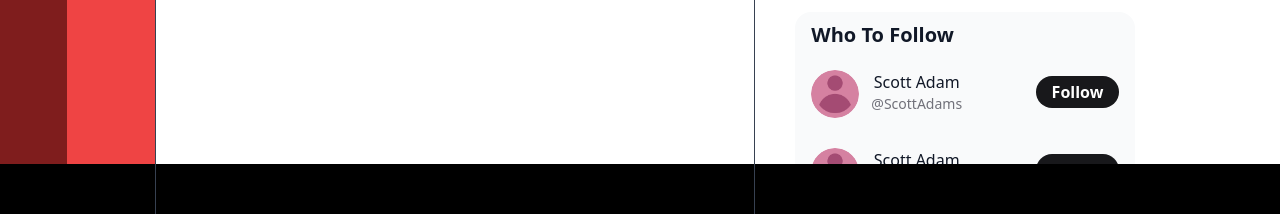
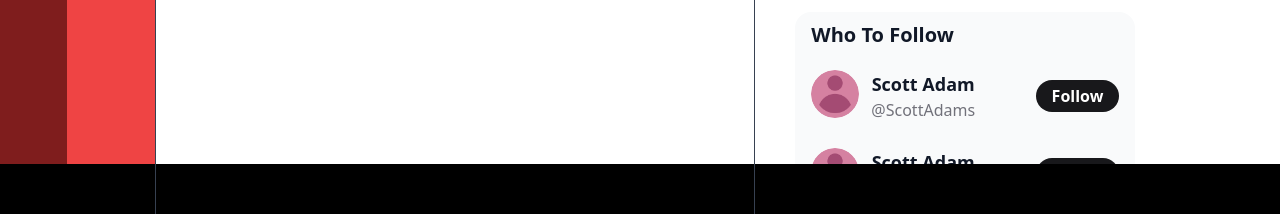
Before and after one commit to 001mo/tweets, a Next.js app: page /home in a window 1280 px wide. Shown: the part 586-800 px from the top of the page. Built offline with nearby package versions, Linux system fonts and the light colour scheme.

Commit message:
update `ToFollow`

```diff
--- a/apps/home/MainSidebar/ToFollow/SuggestedUser.tsx
+++ b/apps/home/MainSidebar/ToFollow/SuggestedUser.tsx
@@ -1,22 +1,30 @@
 import { useState } from "react";
 import Image from "next/image";
-import { usePopper } from 'react-popper';
-import AccountToolTip from "components/AccountToolTip";
+import AccountPopover from "components/AccountPopover";
 import FollowButton from "components/buttons/FollowButton";
 import profilePic from "public/imgs/profile-pic.png";
 
 
-export default function SuggestedUser({ userInfo }) {
-    const [referenceElement, setReferenceElement] = useState(null);
-    const [popperElement, setPopperElement] = useState(null);
-    const { styles, attributes } = usePopper(referenceElement, popperElement);
-    const [showToolTip, setShowToolTip] = useState(false)
+export default function SuggestedUser({ userInfo }) { // (d) fix handleMouseOver
+    const [anchorEl, setAnchorEl] = useState<null | HTMLElement>(null);
+    const open = Boolean(anchorEl);
+
+    const handleMouseEnter = (e: React.MouseEvent<HTMLElement>) => {
+        const el = e.currentTarget;
+        setTimeout(() => {
+            setAnchorEl(el);
+        }, 300)
+    }
+
+    const handlePopoverClose = () => {
+        setTimeout(() => {
+            setAnchorEl(null);
+        }, 300)
+    }
 
     return (
-        <div className="wrapper" onMouseEnter={() => setShowToolTip(true)} onMouseLeave={() => setShowToolTip(false)}>
-            <button
-            ref={setReferenceElement}
-            className='wrapper flex-row px-4 py-3 transition-all duration-200 hover:bg-[rgba(0,0,0,0.03)] dark:hover:bg-[rgba(255,255,255,0.03)]'>
+        <div className="wrapper">
+            <button className='wrapper flex-row px-4 py-3 transition-all duration-200 hover:bg-[rgba(0,0,0,0.03)] dark:hover:bg-[rgba(255,255,255,0.03)]'>
                 <div className="wrapper flex-row items-center content-center">
                     <div className='mr-[12px]'>
                         <Image
@@ -31,13 +39,21 @@ export default function SuggestedUser({ userInfo }) {
 
                 <div className="grow">
                     <div className="wrapper flex-row justify-between">
-                        <div>
-                            <div>
+                        <div className="wrapper">
+                            <a
+                                onMouseOver={handleMouseEnter}
+                                // onMouseOut={handlePopoverClose}
+                                className="word-wrap font-semibold text-lg"
+                            >
                                 Scott Adam
-                            </div>
-                            <div className="text-zinc-500 text-sm">
+                            </a>
+                            <a
+                                // onMouseOver={handleMouseEnter}
+                                // onMouseOut={handlePopoverClose}
+                                className="text-zinc-500"
+                            >
                                 @ScottAdams
-                            </div>
+                            </a>
                         </div>
                         <div className='ml-[12px] wrapper flex-row items-center content-center'>
                             <FollowButton />
@@ -46,13 +62,26 @@ export default function SuggestedUser({ userInfo }) {
                 </div>
             </button>
 
-            {showToolTip &&
-                <AccountToolTip
-                ref={setPopperElement}
-                style={styles.popper}
-                others={{...attributes.popper}}
-                accountInfo={{}} />
-            }
+            <AccountPopover
+                accountInfo={{
+                    name: 'Scott Adam',
+                    username: '@ScottAdams'
+                }}
+                popoverProps={{
+                    open,
+                    anchorEl,
+                    anchorOrigin: {
+                        vertical: 'bottom',
+                        horizontal: 'center',
+                    },
+                    transformOrigin: {
+                        vertical: 'top',
+                        horizontal: 'center',
+                    },
+                    onClose: handlePopoverClose,
+                    disableRestoreFocus: true,
+                }}
+            />
         </div>
     )
 }
--- a/apps/home/MainSidebar/ToFollow/index.tsx
+++ b/apps/home/MainSidebar/ToFollow/index.tsx
@@ -7,8 +7,8 @@ export default function ToFollow() {
                 <h2>Who To Follow</h2>
             </div>
 
-            {Array(2).fill('').map(() =>
-                <SuggestedUser userInfo={{}} />
+            {Array(2).fill('').map((x, i) =>
+                <SuggestedUser key={i} userInfo={{}} />
             )}
 
             <div className='wrapper px-4 py-3 transition-all duration-200 hover:bg-[rgba(0,0,0,0.03)] dark:hover:bg-[rgba(255,255,255,0.03)] rounded-b-2xl'>
--- a/components/AccountToolTip/index.tsx
+++ b/components/AccountPopover/index.tsx
@@ -1,22 +1,33 @@
 import React from "react";
 import Image from "next/image";
+import { Popover, PopoverProps } from "@mui/material";
 import FollowButton from "components/buttons/FollowButton";
 import profilePic from "public/imgs/profile-pic.png";
 
-type PropsType = {
-    accountInfo: any,
-    style: any,
-    others: any
+type AccountInfoType = {
+    name: string,
+    username: string,
 }
 
-const AccountToolTip = React.forwardRef((props: PropsType, ref) => {
-    const { accountInfo, style, others } = props;
+type AccountPopoverPropsType = {
+    accountInfo?: AccountInfoType,
+    popoverProps: PopoverProps,
+}
+
+export default function AccountPopover(props: AccountPopoverPropsType){
+    const popoverProps = {
+        ...props.popoverProps,
+        sx: { // (d) remove bg and color after dark mode is established.
+            '& .MuiPopover-paper': {
+                bgcolor: 'transparent',
+                color: '#fff',
+                boxShadow: '0 0 15px rgba(255,255,255,0.2)'
+            }
+        }
+    }
 
     return (
-        <div {...others} style={{
-            zIndex: 1000,
-            ...style
-        }}>
+        <Popover {...popoverProps}>
             <div className="wrapper w-[350px] min-h-[130px] px-4 py-2 rounded-2xl dark:bg-black shadow-[0_0_15px_rgba(255,255,255,0.2)]"> {/* (d) code: x-1 - replace px- classname with p- */}
                 <div className="py-1"> {/* (d) code: x-1 - remove padding y */}
                     <div className="flex flex-row justify-between">
@@ -37,10 +48,10 @@ const AccountToolTip = React.forwardRef((props: PropsType, ref) => {
 
                     <div className="wrapper pt-1">
                         <div className="font-bold text-lg">
-                            Scott Adam
+                            { props.accountInfo.name }
                         </div>
                         <div className="text-zinc-500 text-sm">
-                            @ScottAdams
+                            { props.accountInfo.username }
                         </div>
                     </div>
                 </div>
@@ -77,8 +88,6 @@ const AccountToolTip = React.forwardRef((props: PropsType, ref) => {
                     </a>
                 </div>
             </div>
-        </div>
+        </Popover>
     )
-})
-
-export default AccountToolTip
+}
```
